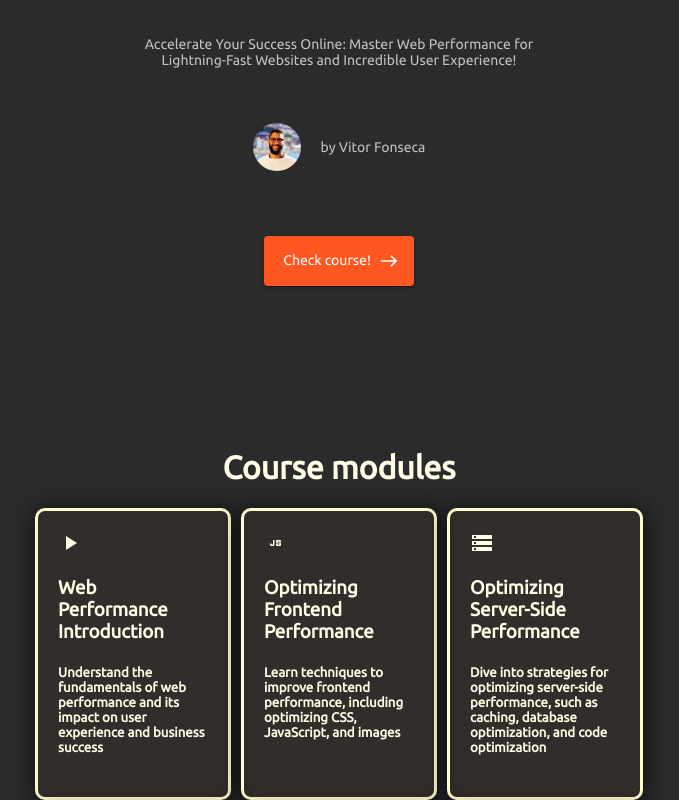
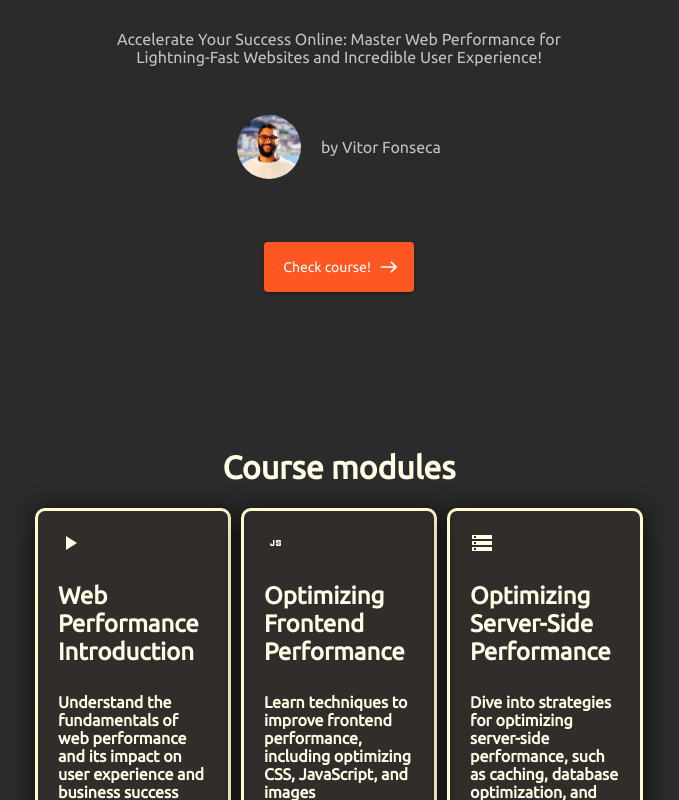
Before and after one commit to vitorlofonseca/personal-page, a React (Vite) app: page /web-performance in a window 1280 px wide. Shown: the part 380-1180 px from the top of the page, without its empty margins (301-980 px from the left). Built offline with nearby package versions, Linux system fonts and the light colour scheme; grey boxes are pictures that could not be loaded.

Commit message:
Firebase adjustments

```diff
--- a/src/components/CourseModule/CourseModule.module.scss
+++ b/src/components/CourseModule/CourseModule.module.scss
@@ -12,3 +12,15 @@
     display: none;
   }
 }
+
+@media only screen and (min-width: 700px) {
+  .courseModule {
+    h3 {
+      font-size: 1.5em;
+    }
+
+    h5 {
+      font-size: 1em;
+    }
+  }
+}
--- a/src/components/Topbar/index.tsx
+++ b/src/components/Topbar/index.tsx
@@ -3,7 +3,11 @@ import { getViewportBottom } from "../../utils/viewport";
 import { CallToAction } from "../CallToAction";
 import styles from "./Topbar.module.scss";
 
-export const Topbar = ({ title }) => {
+interface Props {
+  title: string;
+}
+
+export const Topbar = ({ title }: Props) => {
   const viewportBottom = getViewportBottom();
   const [topbarIsVisible, setTopbarIsVisible] = useState(false);
 
--- a/src/pages/WebPerformanceCourse/WebPerformanceCourse.module.scss
+++ b/src/pages/WebPerformanceCourse/WebPerformanceCourse.module.scss
@@ -33,7 +33,7 @@
 }
 
 .description {
-  font-size: 14px;
+  font-size: 1em;
   max-width: 450px;
   text-align: center;
   color: $grey-1;
@@ -46,14 +46,14 @@
   margin: 30px 0 50px 0;
 
   .picture {
-    width: 3rem;
-    height: 3rem;
+    width: 4rem;
+    height: 4rem;
     object-fit: cover;
     border-radius: 5000px;
   }
 
   .creator {
-    font-size: 14px;
+    font-size: 1em;
     color: $grey-1;
   }
 }
@@ -75,6 +75,10 @@
   .rocket {
     height: 10em;
   }
+
+  .description {
+    font-size: 14px;
+  }
 }
 
 @media only screen and (min-width: 1000px) {
--- a/src/styling/variables.scss
+++ b/src/styling/variables.scss
@@ -16,6 +16,7 @@ $grey-1: #c4c2c2;
 body {
   color: $font-color;
   background-color: $color-background;
+  font-size: 1em;
 }
 
 #root {
```
Also changed, not shown: src/components/CourseModule/index.tsx (+7 -1 lines).
